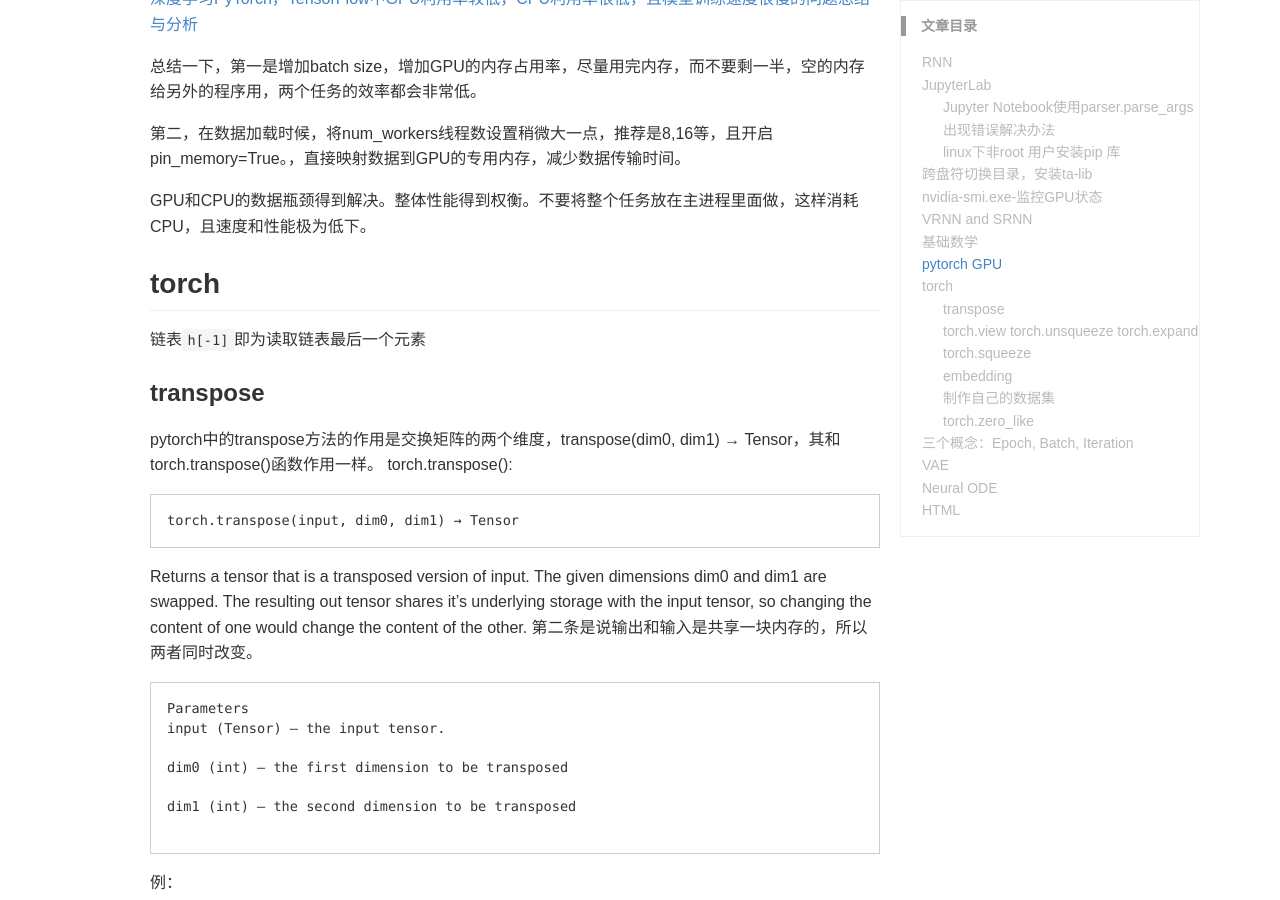
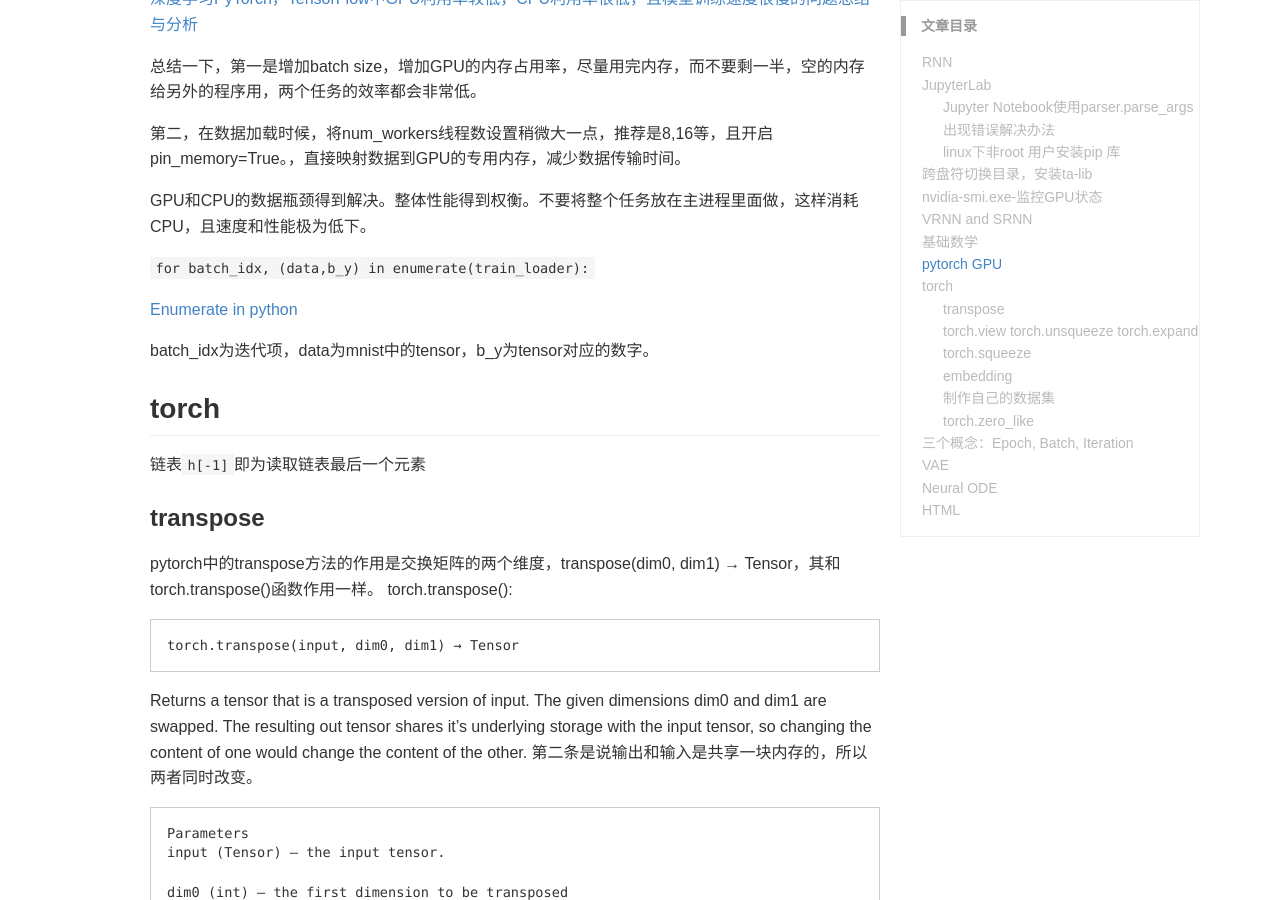
Before and after one commit to MAO202012/MAO202012.github.io, a Jekyll site: the page built from _wiki/xuexizhuji.md, in a window 1280 px wide and 900 px high, scrolled down 2838 px. Built offline with Jekyll 4.4.1, drawn with Linux system fonts in a browser that asks for light colours; some web fonts are replaced; a style sheet for code colours, icons or effects is not loaded.

Commit message:
Update xuexizhuji.md

```diff
--- a/_wiki/xuexizhuji.md
+++ b/_wiki/xuexizhuji.md
@@ -128,6 +128,12 @@ pip install --user *     (* 为安装库的名字)
 第二，在数据加载时候，将num_workers线程数设置稍微大一点，推荐是8,16等，且开启pin_memory=True。，直接映射数据到GPU的专用内存，减少数据传输时间。
 
 GPU和CPU的数据瓶颈得到解决。整体性能得到权衡。不要将整个任务放在主进程里面做，这样消耗CPU，且速度和性能极为低下。
+
+`for batch_idx, (data,b_y) in enumerate(train_loader):`
+
+[Enumerate in python](https://www.geeksforgeeks.org/enumerate-in-python/#:~:text=Enumerate()%20method%20adds%20a,tuples%20using%20list()%20method.)
+
+batch_idx为迭代项，data为mnist中的tensor，b_y为tensor对应的数字。
 
 ## torch
 
```
